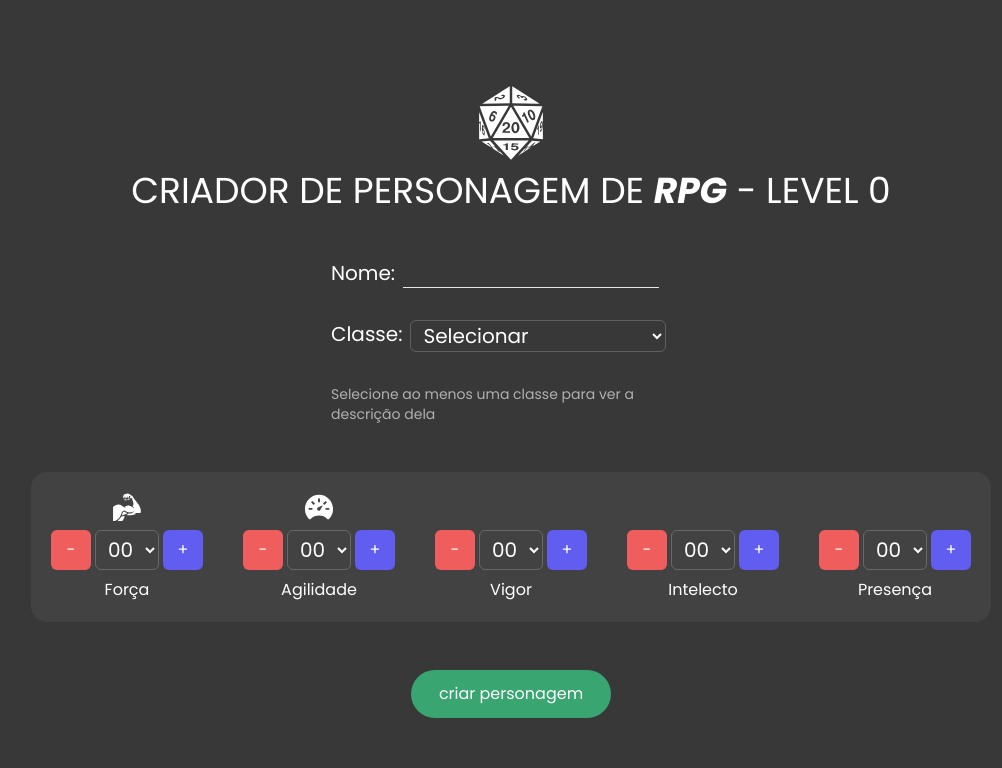
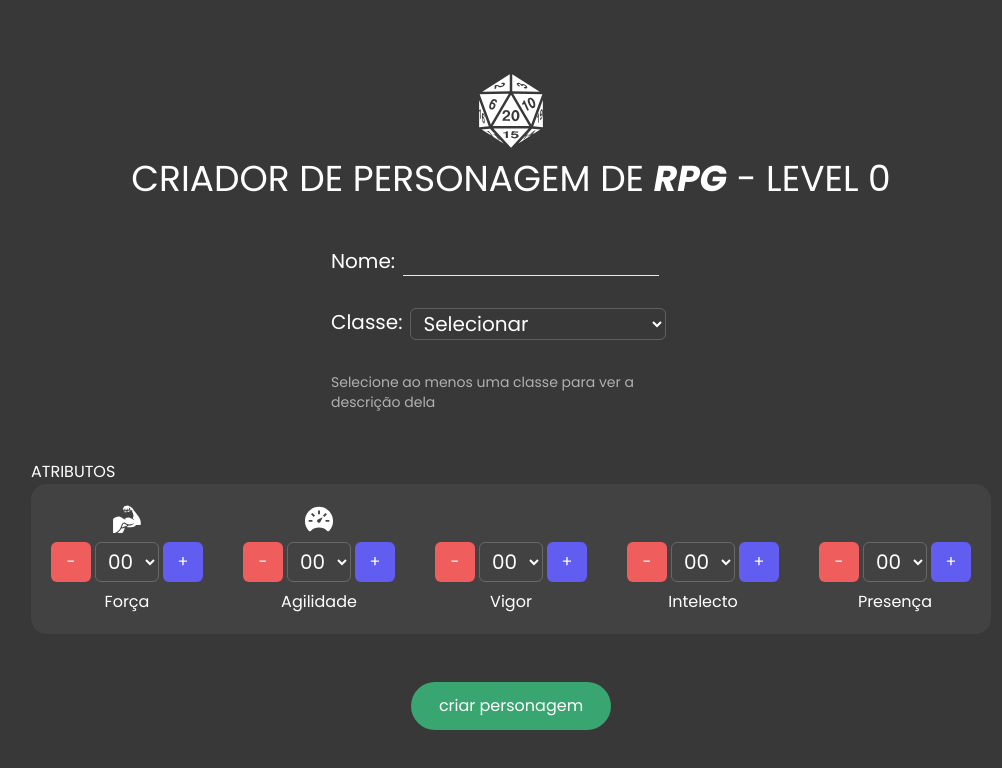
Before and after one commit to BellaGalenoo/rpg-react, a Next.js app: page / in a window 1280 px wide. Shown: the top 768 px of the page, without its empty margins (129-1131 px from the left). Built offline with nearby package versions, Linux system fonts and the light colour scheme; some icons are missing.

Commit message:
putting label above Attribute liste

```diff
--- a/src/components/AttributeCounter/index.jsx
+++ b/src/components/AttributeCounter/index.jsx
@@ -1,9 +1,9 @@
 export default function AttributeCounter({ attribute }) {
 
   return (
-    <section className="flex flex-col items-center gap-2">
+    <section className="flex flex-col items-center gap-2 ">
       <attribute.Icon size={30} />
-      <div className="flex gap-1 items-center">
+      <div className="flex gap-1 items-center ">
         <button className="bg-[#F05D5D] w-10 h-10 rounded-md hover:bg-[#da4848] active:bg-[#da4848] focus:outline-none focus:ring focus:ring-[#ff9393] ">-</button>
         <select name="numero" id="numero" className="bg-transparent h-10 px-2 text-xl  border border-opacity-20 border-white rounded-md ">
           <option value="0">00</option>
@@ -12,7 +12,7 @@ export default function AttributeCounter({ attribute }) {
           <option value="3">3</option>
         </select>
         <button className="bg-[#605DF0] w-10 h-10 rounded-md hover:bg-[#5351d1] active:bg-[#5351d1] focus:outline-none focus:ring focus:ring-[#8583ff]">+</button>
-      </div>
+      </div >
       <p>
         {attribute.name}
       </p>
--- a/src/pages/index.js
+++ b/src/pages/index.js
@@ -70,12 +70,18 @@ export default function Home() {
           </p>
         </div>
       </section>
+      <div className="flex flex-col">
+        <p>ATRIBUTOS</p>
       <div className="flex flex-row gap-10 bg-white/5 p-5 rounded-2xl">
         {
           attributes.map((attribute) => <AttributeCounter attribute={attribute} />)
         }
       </div>
+      </div>
       <button className="bg-[#39A571] px-7 py-3 rounded-3xl">criar personagem</button>
+
+
+
     </main>
   )
 }
```
